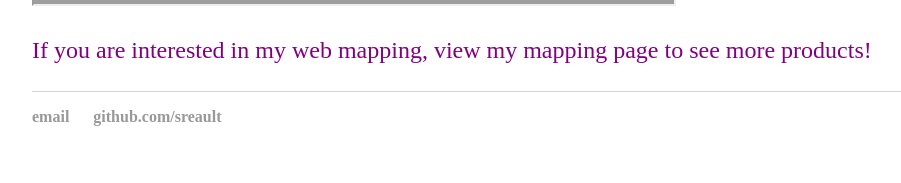
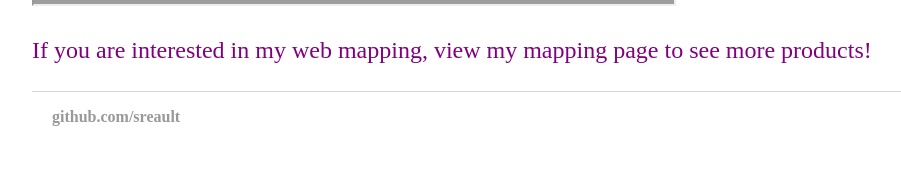
Before and after one commit to sreault/sreault.github.io, a Jekyll site: the page built from index.html, in a window 1280 px wide. Shown: the part 790-973 px from the top of the page, without its empty margins (160-1061 px from the left). Built offline with Jekyll 4.4.1, drawn with Linux system fonts in a browser that asks for light colours; grey boxes are pictures that could not be loaded.

Commit message:
Update default.html

```diff
--- a/_layouts/default.html
+++ b/_layouts/default.html
@@ -19,7 +19,7 @@
 			</div><!-- /.container -->
 			<footer>
 	    		<ul>
-	        		<li><a href="sreault@clarku.edu">email</a></li>
+	        		<li><a href="sreault@clarku.edu">
 	        		<li><a href="https://github.com/sreault">github.com/sreault</a></li>
 				</ul>
 			</footer>
```
